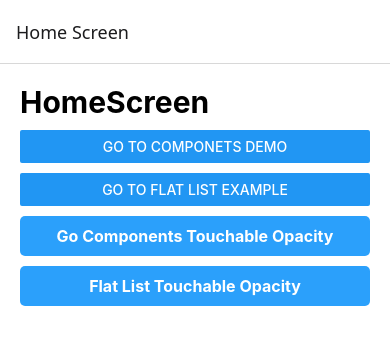
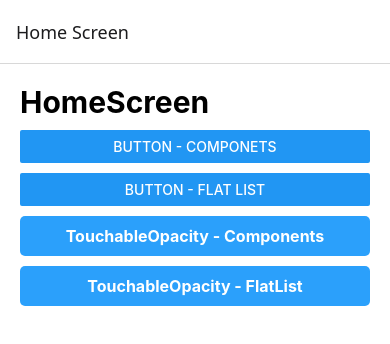
Before and after one commit to VHackenstance/RNStarter, a React Native app: screen /Home in a window 390 px wide. Shown: the top 344 px of the page. Built offline with nearby package versions, Linux system fonts and the light colour scheme.

Commit message:
End day backup

```diff
--- a/src/screens/HomeScreen.js
+++ b/src/screens/HomeScreen.js
@@ -4,30 +4,30 @@ import styles from "../../styles/styles"
 
 // navigation object provided automatically to screen components defined within a navigator
 const HomeScreen = ({ navigation }) => {
-    // const { navigation } = props;
+    const { navigate } = navigation;
     return (
       <View style={styles.homeContainer}>
         <Text style={styles.H1_b}>HomeScreen</Text>
         <View style={styles.button_container}>
             <Button
-                title="Go to Componets Demo"
-                onPress={() => navigation.navigate('Components', { name: 'Button', company: 'Simple' })}
+                title="Button - Componets"
+                onPress={() => navigate('Components', { name: 'Button', company: 'Simple' })}
             />
             <Button
-                title="Go to Flat List Example"
-                onPress={() => navigation.navigate('FlatList', { name: 'Lists', type: 'Flat List Component' })}
+                title="Button - Flat List"
+                onPress={() => navigate('FlatList', { name: 'Lists', type: 'Flat List Component' })}
             />
             <TouchableOpacity
-                onPress={() => navigation.navigate('Components', { name: 'Touchable', company: 'Opacity' })}
+                onPress={() => navigate('Components', { name: 'Touchable', company: 'Opacity' })}
                 style={styles.TO_button}
             >
-                <Text style={styles.TO_buttonText}>Go Components Touchable Opacity</Text>
+                <Text style={styles.TO_buttonText}>TouchableOpacity - Components</Text>
             </TouchableOpacity>
             <TouchableOpacity
-                onPress={() => navigation.navigate('FlatList', { name: 'Touchable', type: 'Opacity' })}
+                onPress={() => navigate('FlatList', { name: 'Touchable', type: 'Opacity' })}
                 style={styles.TO_button}
             >
-                <Text style={styles.TO_buttonText}>Flat List Touchable Opacity</Text>
+                <Text style={styles.TO_buttonText}>TouchableOpacity - FlatList</Text>
             </TouchableOpacity>
         </View>
       </View>
```
